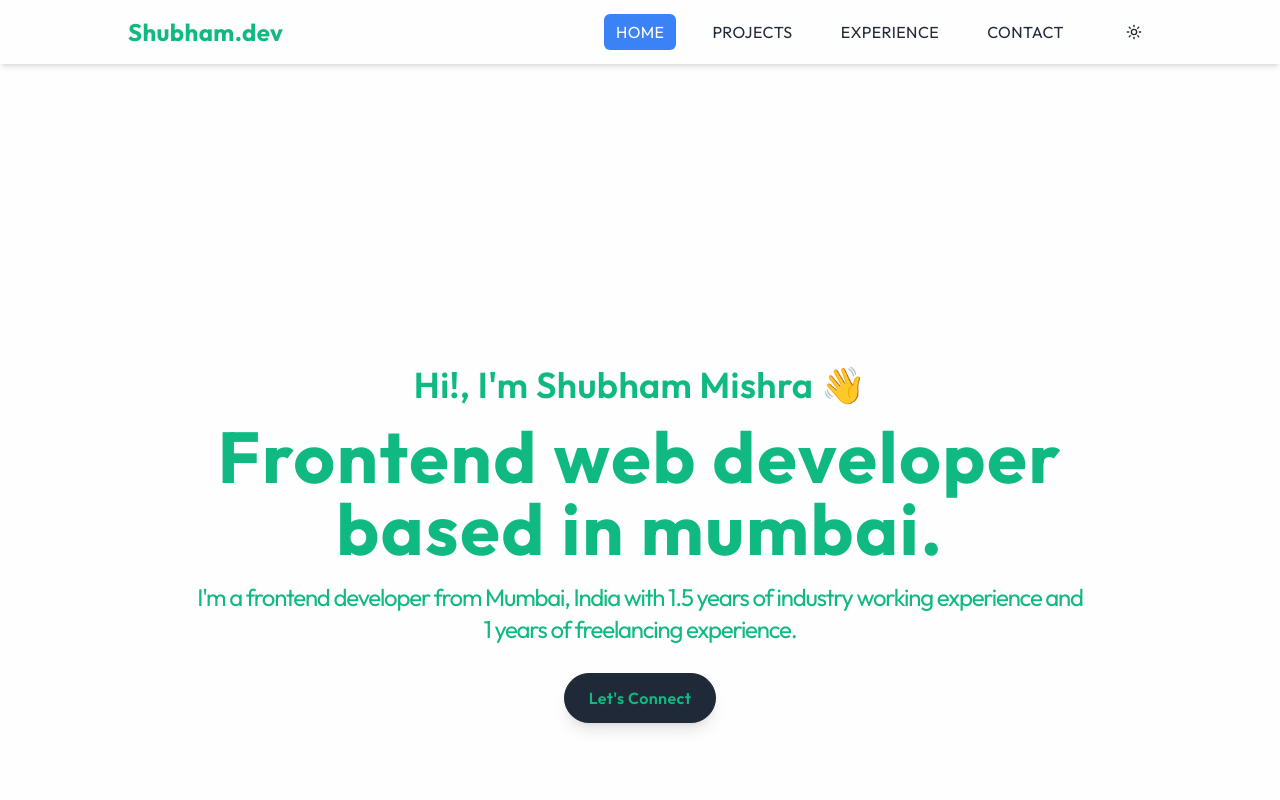
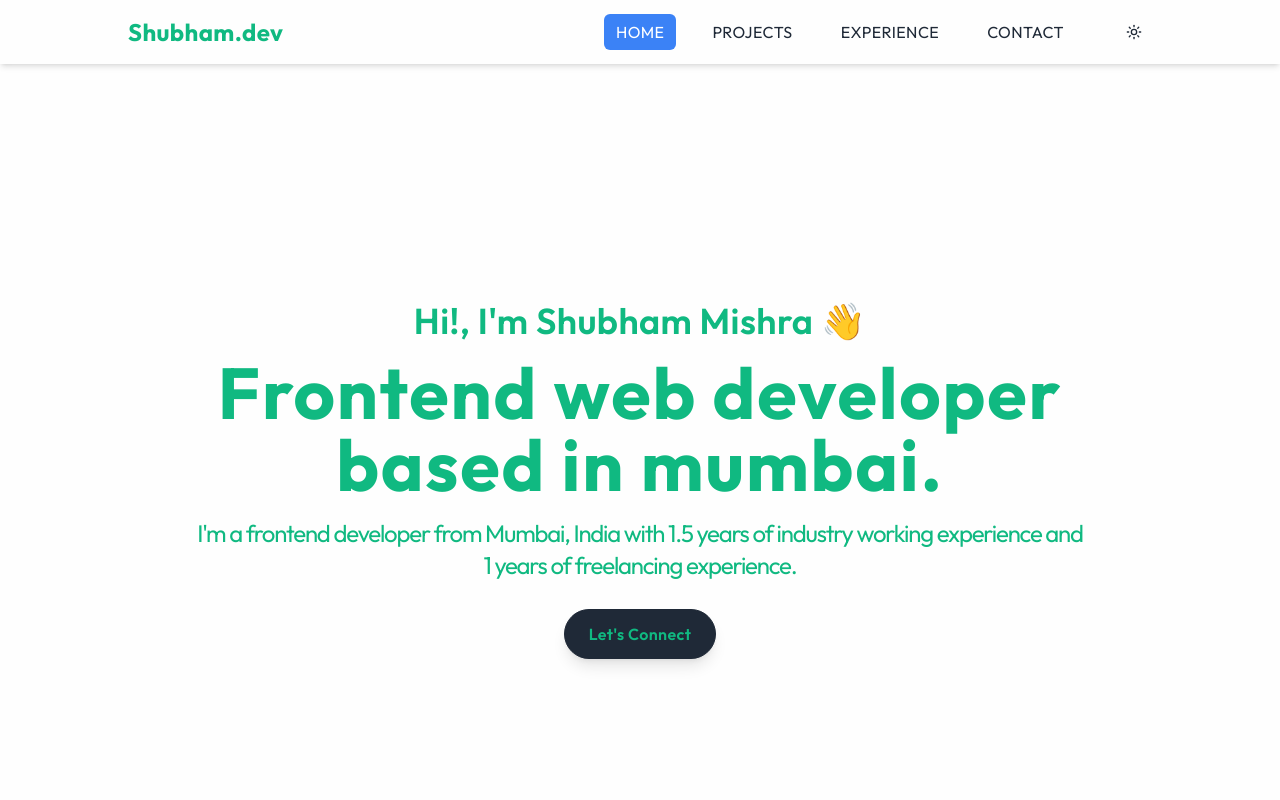
Before and after one commit to Mishrashubham10/shubham-mishra, a Next.js app: page / in a window 1280 px wide. Shown: the top 800 px of the page. Built offline with nearby package versions, Linux system fonts and the light colour scheme.

Commit message:
Contact design fixed

```diff
--- a/src/app/contact/page.tsx
+++ b/src/app/contact/page.tsx
@@ -8,9 +8,8 @@ export default function ContactPage() {
   return (
     <section
       id="contact"
-      className="w-full max-w-5xl mx-auto overflow-hidden"
+      className="w-full max-w-5xl mx-auto overflow-hidden bg-background flex flex-col items-center justify-center px-4 md:px-16 lg:px-32 mt-8"
     >
-      <div className="h-screen bg-background flex flex-col items-center justify-center px-4 md:px-16 lg:px-32">
         <h1 className="text-2xl md:text-3xl font-stretch-semi-condensed">Get in Touch</h1>
         <p className="text-md mt-2">
           Whether you&apos;re interested in collaborating, have some questions,
@@ -65,7 +64,6 @@ export default function ContactPage() {
             <button className="py-2 px-6 bg-primary w-full rounded-md text-foreground font-normal text-md tracking-tight cursor-pointer shadow-lg">Send Message</button>
           </div>
         </form>
-      </div>
     </section>
   );
 }
--- a/src/app/page.tsx
+++ b/src/app/page.tsx
@@ -26,8 +26,8 @@ export default function Home() {
   }, []);
 
   return (
-    <main className="w-full overflow-hidden py-20">
-      <section className="h-screen flex items-center justify-center text-accent">
+    <main className="w-full overflow-hidden py-4">
+      <section className="min-h-screen flex items-center justify-center text-accent overflow-hidden">
         <div className="flex flex-col items-center justify-center gap-4 max-w-4xl mx-auto">
           <h1 className="text-2xl md:text-4xl font-semibold">
             Hi!, I&apos;m Shubham Mishra 👋
```
